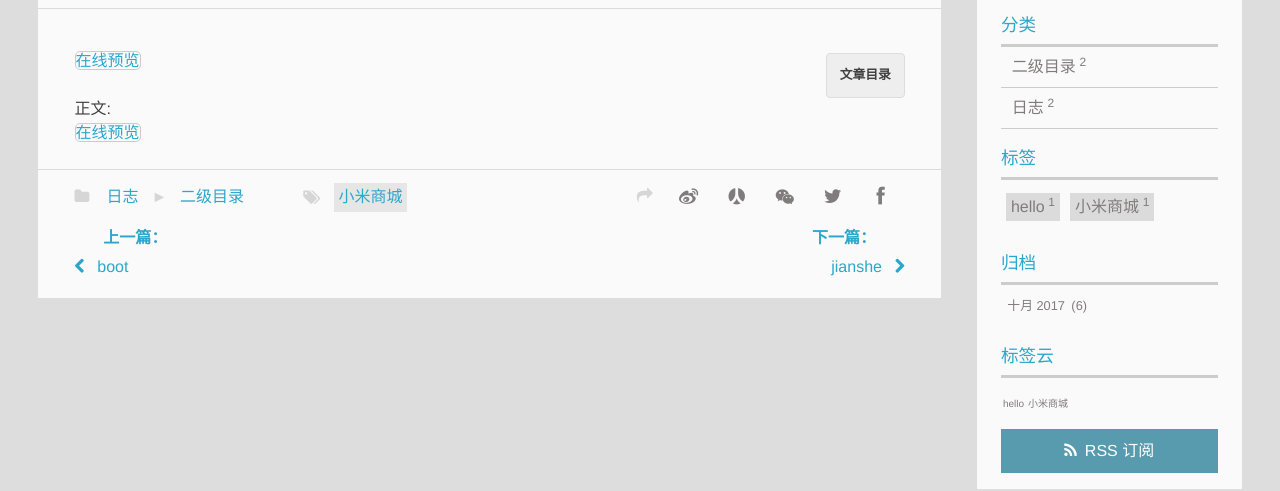
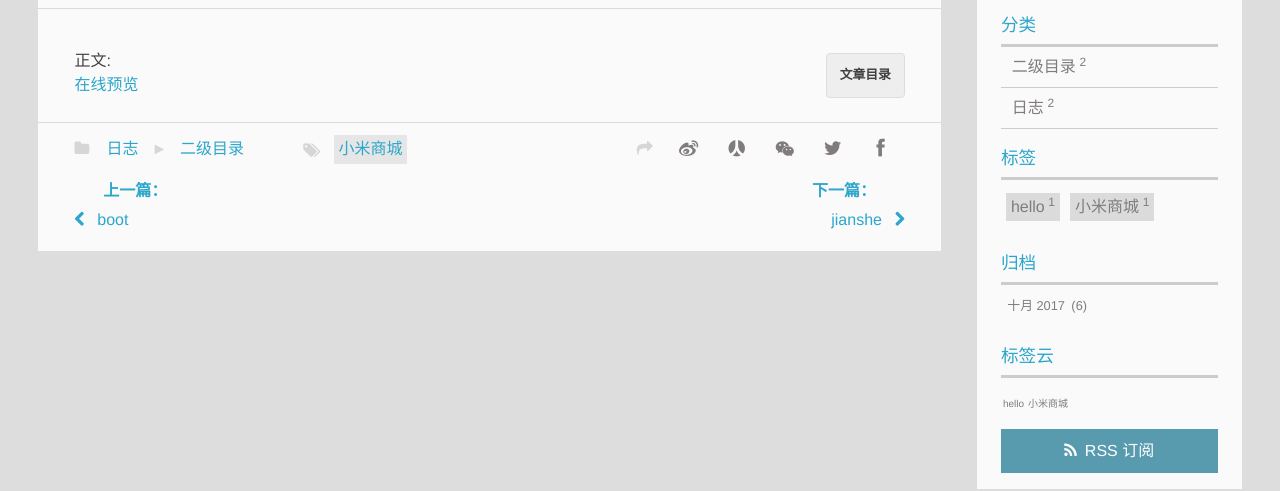
Before and after one commit to CelesteWeng/woshihuasheng.github.io, a plain HTML site: page 2017/10/16/xiaomi/index.html in a window 1280 px wide. Shown: the part 334-825 px from the top of the page. Drawn offline with Linux system fonts and the light colour scheme; a script that the page names is missing.

Commit message:
Site updated: 2017-10-16 23:17:45

```diff
--- a/2017/10/16/xiaomi/index.html
+++ b/2017/10/16/xiaomi/index.html
@@ -11,18 +11,18 @@
 
 
 
-    <meta name="description" content="在线预览">
+    <meta name="description" content="正文:在线预览">
 <meta name="keywords" content="小米商城">
 <meta property="og:type" content="article">
 <meta property="og:title" content="小米商城">
 <meta property="og:url" content="https://woshihuasheng.github.io/2017/10/16/xiaomi/index.html">
 <meta property="og:site_name" content="花生的博客">
-<meta property="og:description" content="在线预览">
+<meta property="og:description" content="正文:在线预览">
 <meta property="og:locale" content="zh-CN">
-<meta property="og:updated_time" content="2017-10-16T15:15:31.263Z">
+<meta property="og:updated_time" content="2017-10-16T15:17:18.095Z">
 <meta name="twitter:card" content="summary">
 <meta name="twitter:title" content="小米商城">
-<meta name="twitter:description" content="在线预览">
+<meta name="twitter:description" content="正文:在线预览">
 
 
     <link rel="alternative" href="/atom.xml" title="花生的博客" type="application/atom+xml">
@@ -104,7 +104,8 @@
 
 		</div>
 
-		<p><a href="https://woshihuasheng.github.io/xiaomi/index" style="border:1px solid #ccc; border-radius:5px; height:20px;width:40px; text-align:center;">在线预览</a><br><a id="more"></a><br>正文:<br><a href="https://woshihuasheng.github.io/xiaomi/index" style="border:1px solid #ccc; border-radius:5px; height:20px;width:40px; text-align:center;">在线预览</a></p>
+		<a id="more"></a>
+<p>正文:<br><a href="https://woshihuasheng.github.io/xiaomi/index" title="xiaomi">在线预览</a></p>
 
 	</div>
 		<footer class="article-footer clearfix">
--- a/index.html
+++ b/index.html
@@ -126,7 +126,7 @@
     <h1 itemprop="name">小米商城</h1>
 
 
-       <p itemprop="description" >在线预览</p>
+           <p itemprop="description" >正文:在线预览</p>
 
 
     <time datetime="2017-10-16T14:43:41.000Z" itemprop="datePublished">2017-10-16</time>
```
Also changed, not shown: atom.xml (+8 -3 lines).
